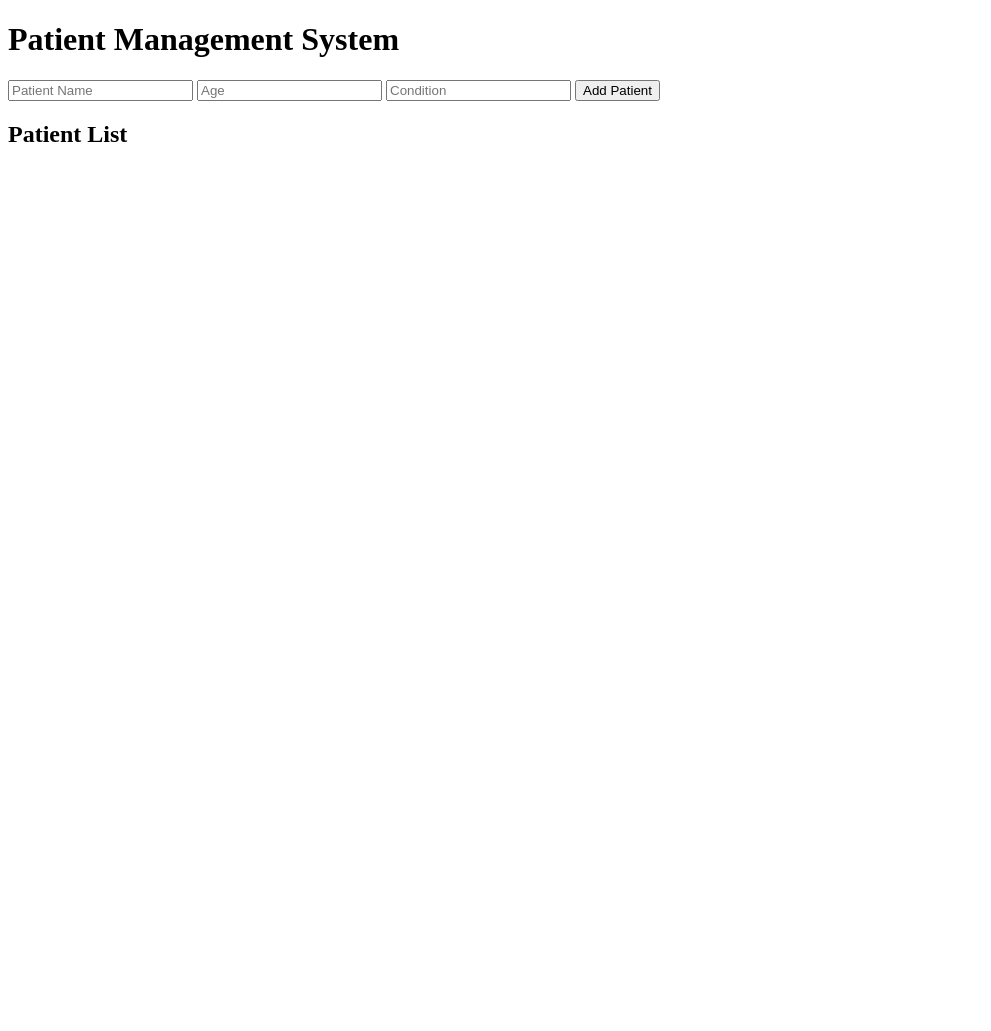
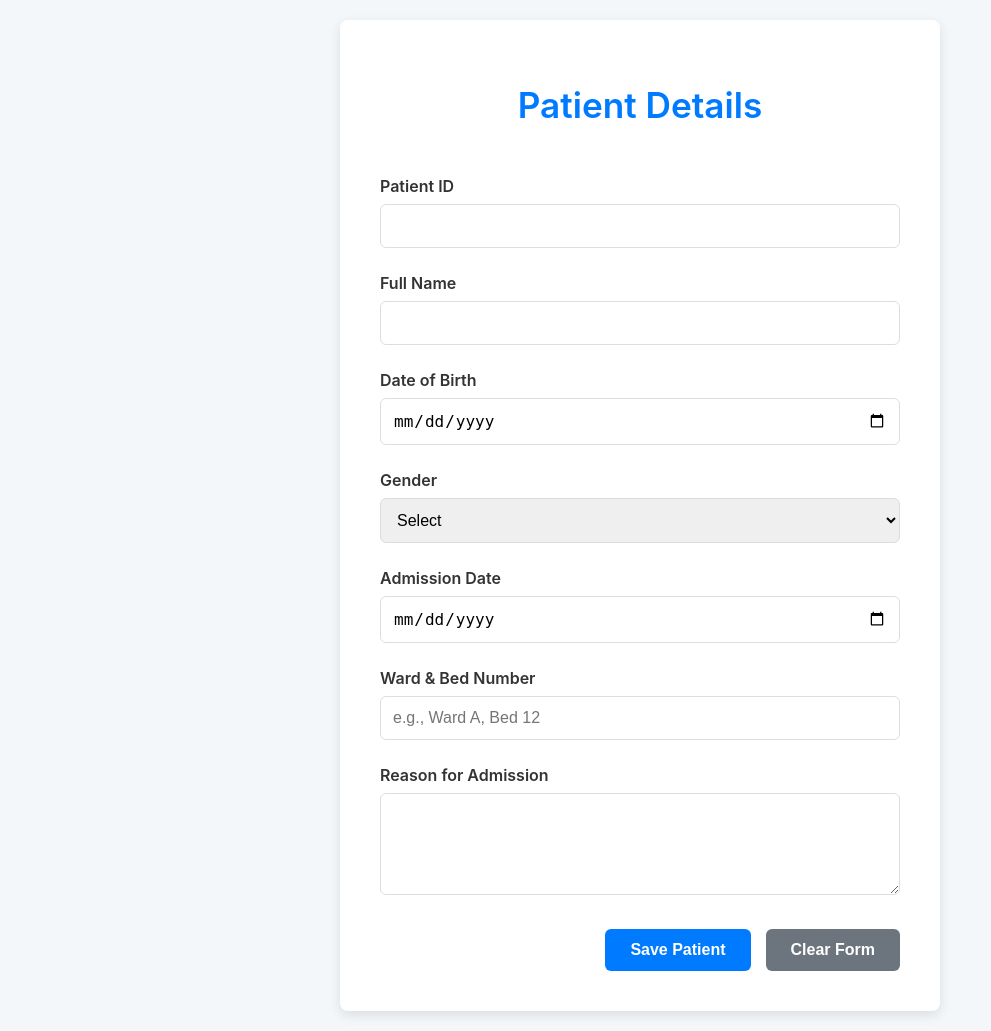
Before and after one commit to Muli40/patient-management-system, a Python web app: template Patient management system/templates/index.html in a window 1280 px wide. Shown: the whole page, without its empty margins (0-991 px from the left). Before the commit the page ends 142 px from the top, so only its background shows below. Run offline with Jinja, Linux system fonts and the light colour scheme; the template is opened without the code that fills it, so the values that code supplies are empty.

Commit message:
Update index.html

```diff
--- a/Patient management system/templates/index.html
+++ b/Patient management system/templates/index.html
@@ -1,22 +1,67 @@
 <!DOCTYPE html>
-<html>
+<html lang="en">
 <head>
+    <meta charset="UTF-8">
+    <meta name="viewport" content="width=device-width, initial-scale=1.0">
     <title>Patient Management System</title>
+    <link rel="stylesheet" href="style.css">
 </head>
 <body>
-    <h1>Patient Management System</h1>
-    <form action="/add" method="POST">
-        <input type="text" name="name" placeholder="Patient Name" required>
-        <input type="number" name="age" placeholder="Age" required>
-        <input type="text" name="condition" placeholder="Condition" required>
-        <button type="submit">Add Patient</button>
-    </form>
 
-    <h2>Patient List</h2>
-    <ul>
-        {% for patient in patients %}
-            <li>{{ patient.name }} ({{ patient.age }}) - {{ patient.condition }}</li>
-        {% endfor %}
-    </ul>
+    <div class="container">
+        <header>
+            <h1>Patient Details</h1>
+        </header>
+
+        <main class="form-container">
+            <form id="patient-form">
+                <div class="form-group">
+                    <label for="patient-id">Patient ID</label>
+                    <input type="text" id="patient-id" name="patient-id" required>
+                </div>
+
+                <div class="form-group">
+                    <label for="full-name">Full Name</label>
+                    <input type="text" id="full-name" name="full-name" required>
+                </div>
+
+                <div class="form-group">
+                    <label for="dob">Date of Birth</label>
+                    <input type="date" id="dob" name="dob" required>
+                </div>
+
+                <div class="form-group">
+                    <label for="gender">Gender</label>
+                    <select id="gender" name="gender" required>
+                        <option value="">Select</option>
+                        <option value="male">Male</option>
+                        <option value="female">Female</option>
+                        <option value="other">Other</option>
+                    </select>
+                </div>
+
+                <div class="form-group">
+                    <label for="admission-date">Admission Date</label>
+                    <input type="date" id="admission-date" name="admission-date" required>
+                </div>
+
+                <div class="form-group">
+                    <label for="ward-bed">Ward & Bed Number</label>
+                    <input type="text" id="ward-bed" name="ward-bed" placeholder="e.g., Ward A, Bed 12" required>
+                </div>
+
+                <div class="form-group">
+                    <label for="admitting-reason">Reason for Admission</label>
+                    <textarea id="admitting-reason" name="admitting-reason" rows="4" required></textarea>
+                </div>
+
+                <div class="form-actions">
+                    <button type="submit" class="btn primary-btn">Save Patient</button>
+                    <button type="reset" class="btn secondary-btn">Clear Form</button>
+                </div>
+            </form>
+        </main>
+    </div>
+
 </body>
 </html>
```
